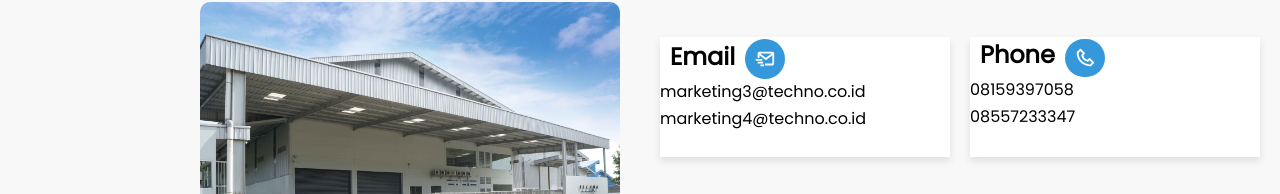
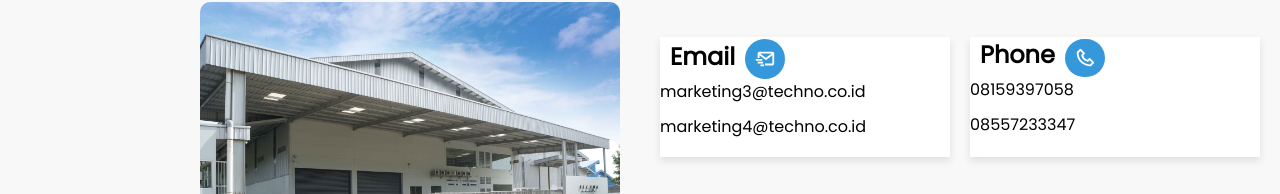
Before and after one commit to James-Sutanto/tssi-website, a React (Create React App) app: page / in a window 1280 px wide. Shown: the part 5621-5815 px from the top of the page. Built offline with nearby package versions, Linux system fonts and the light colour scheme.

Commit message:
fixed styling errors at contact page

```diff
--- a/src/components/Contact.css
+++ b/src/components/Contact.css
@@ -69,7 +69,7 @@
     color: black;
     border-radius: 20px;
     display: flex;
-    margin-bottom: 2px;
+    margin-bottom: 10px;
     margin-top: 0;
 
 }
```
